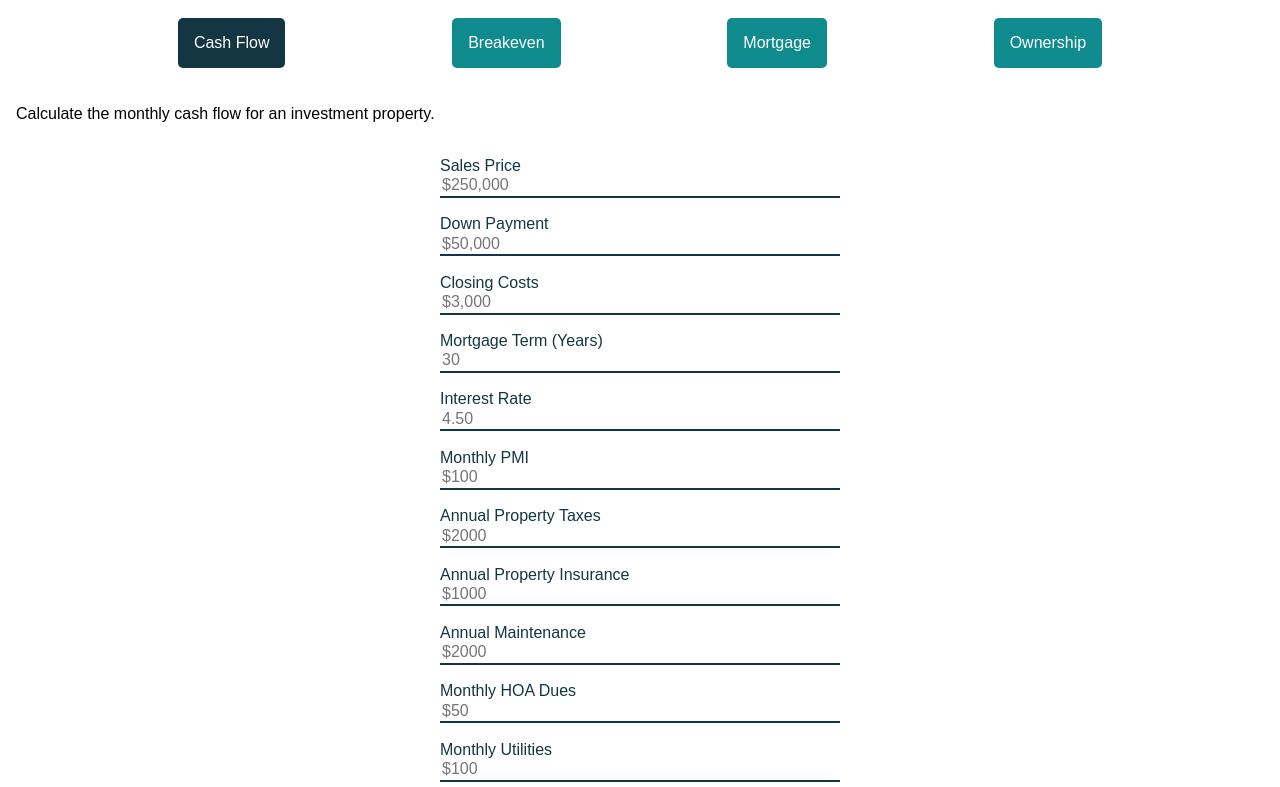
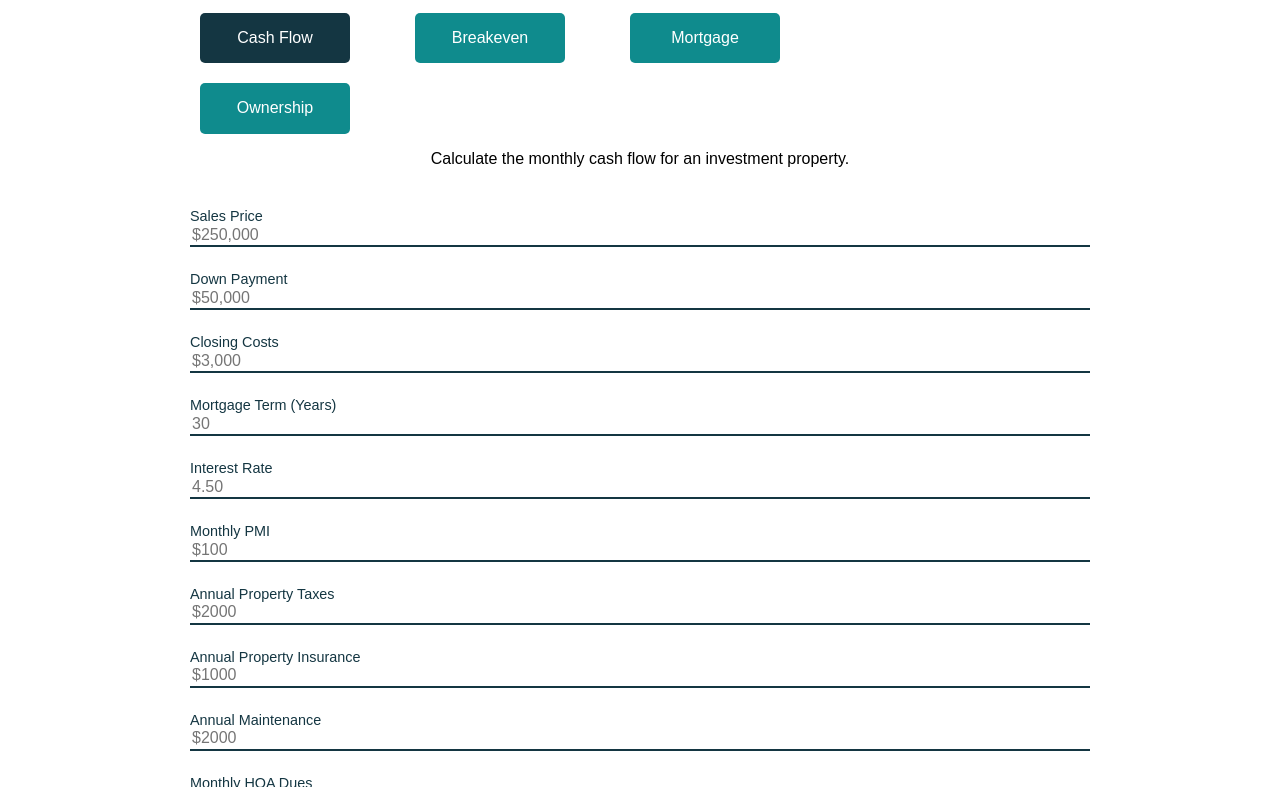
Before and after one commit to DanBuda11/investment-property-calculator, a website: page src/index.html in a window 1280 px wide. Shown: the part 131-918 px from the top of the page. Drawn offline with nearby package versions, Linux system fonts and the light colour scheme.

Commit message:
minor style/flexbox tweaks

```diff
--- a/src/index.html
+++ b/src/index.html
@@ -62,9 +62,12 @@
   </head>
   <body>
     <nav>
+      <div class="nav__wrapper">
         <img src="images/calculator.png" alt="Calculator" />
         <h1>Dan's Property Calculators</h1>
+      </div>
     </nav>
+    <div class="wrapper">
       <div class="btns__top">
         <button class="btn" id="btn__cashflow" onclick="displayPages('cf')">
           Cash Flow
@@ -146,7 +149,9 @@
           id="insurance"
           placeholder="$1000"
         />
-      <label for="maintenance" id="maintenanceLabel">Annual Maintenance</label>
+        <label for="maintenance" id="maintenanceLabel"
+          >Annual Maintenance</label
+        >
         <input
           type="number"
           class="form__item cf be ow"
@@ -192,7 +197,9 @@
           id="rent"
           placeholder="$1500"
         />
-      <label for="profit" id="profitLabel">Desired Cash Flow (Per Month)</label>
+        <label for="profit" id="profitLabel"
+          >Desired Cash Flow (Per Month)</label
+        >
         <input
           type="number"
           class="form__item be"
@@ -215,6 +222,7 @@
         <div id="answer"></div>
         <div id="error"></div>
       </div>
+    </div>
     <footer>
       <p class="footer__text">
         A
--- a/src/js/index.js
+++ b/src/js/index.js
@@ -46,7 +46,7 @@ function displayPages(arg) {
     mortgageBtn.style.backgroundColor = '#0F8B8D';
     ownershipBtn.style.backgroundColor = '#0F8B8D';
     desc.textContent =
-      'Calculate the purchase price for a potential investment property that gives a monthly cash flow of $0.';
+      'Calculate the purchase price for a potential investment property that gives a specific monthly cash flow.';
   } else if (arg === 'mp') {
     mortgageBtn.style.backgroundColor = '#143642';
     cashFlowBtn.style.backgroundColor = '#0F8B8D';
--- a/src/scss/main.scss
+++ b/src/scss/main.scss
@@ -3,6 +3,10 @@
 	--blue: #0f8b8d;
 	--white: #fff;
 	--red: #a8201a;
+}
+
+html, body {
+	box-sizing: border-box;
 }
 
 body {
@@ -15,10 +19,14 @@ nav, footer {
 }
 
 nav {
+
+	.nav__wrapper {
 		display: flex;
 		justify-content: space-evenly;
 		align-items: center;
 		padding: 1rem;
+		max-width: 600px;
+		margin: 0 auto;
 
 		h1 {
 			margin: 0 0 0 0.5rem;
@@ -31,6 +39,13 @@ nav {
 			margin-right: 0.5rem;
 		}
 	}
+}
+
+.wrapper {
+	padding: 1rem;
+	max-width: 900px;
+	margin: 0 auto;
+}
 
 .btn {
 	border: none;
@@ -38,16 +53,27 @@ nav {
 	padding: 1rem;
 	color: var(--white);
 	background-color: var(--blue);
-	margin: 0.3rem;
+	margin: 10px;
 	border-radius: 5px;
 	cursor: pointer;
+	min-width: 110px;
+	max-width: 150px;
+	flex: 1 1 100%;
 }
 
 .btns__top {
 	display: flex;
-	padding: 1rem;
-	justify-content: space-evenly;
+	justify-content: space-between;
 	flex-wrap: wrap;
+	margin: -10px 0;
+	max-width: 600px;
+
+	.btn {
+		// margin: 10px;
+		// flex: 1 1;
+		// min-width: 110px;
+		// max-width: 200px;
+	}
 
 	#btn__cashflow {
 		background-color: var(--darkblue);
@@ -55,7 +81,10 @@ nav {
 }
 
 .description {
-	padding: 1rem;
+	padding: 1rem 0;
+	text-align: center;
+	// margin: 0 auto;
+	// max-width: 600px;
 
 	.description__text {
 		margin: 0;
@@ -67,16 +96,17 @@ nav {
 	// Maybe only for screens larger than mobile? Or even for mobile and have
 	// thin outlines around the different sections?
 form {
-	margin: 0 auto;
+	// margin: 0 auto;
 	display: flex;
 	flex-direction: column;
-	padding: 0 1rem;
-	align-items: stretch;
-	max-width: 400px;
+	// padding: 0 1rem;
+	// align-items: stretch;
+	// max-width: 400px;
 
 	label {
-		margin-top: 1.1rem;
+		margin-top: 1.5rem;
 		color: var(--darkblue);
+		font-size: 0.9rem;
 	}
 
 	.form__item {
@@ -87,7 +117,7 @@ form {
 
 	.form__item:focus {
 		outline: none;
-		border-color: var(--blue);
+		border: 2px solid var(--blue);
 	}
 
 	.form__item::-webkit-outer-spin-button,
@@ -99,16 +129,16 @@ form {
 	.btns__calc {
 		display: flex;
 		justify-content: space-evenly;
-		padding: 1rem;
+		// padding: 1rem;
 
 		#clear {
 			background-color: var(--red);
 		}
 
 		#clear, #calculate {
-			flex-grow: 1;
-			max-width: 200px;
-			min-width: 100px;
+			// flex-grow: 1;
+			// max-width: 200px;
+			// min-width: 100px;
 		}
 	}
 }
```
Also changed, not shown: src/css/main.css. Lines whose indentation alone changed are shown as unchanged.
